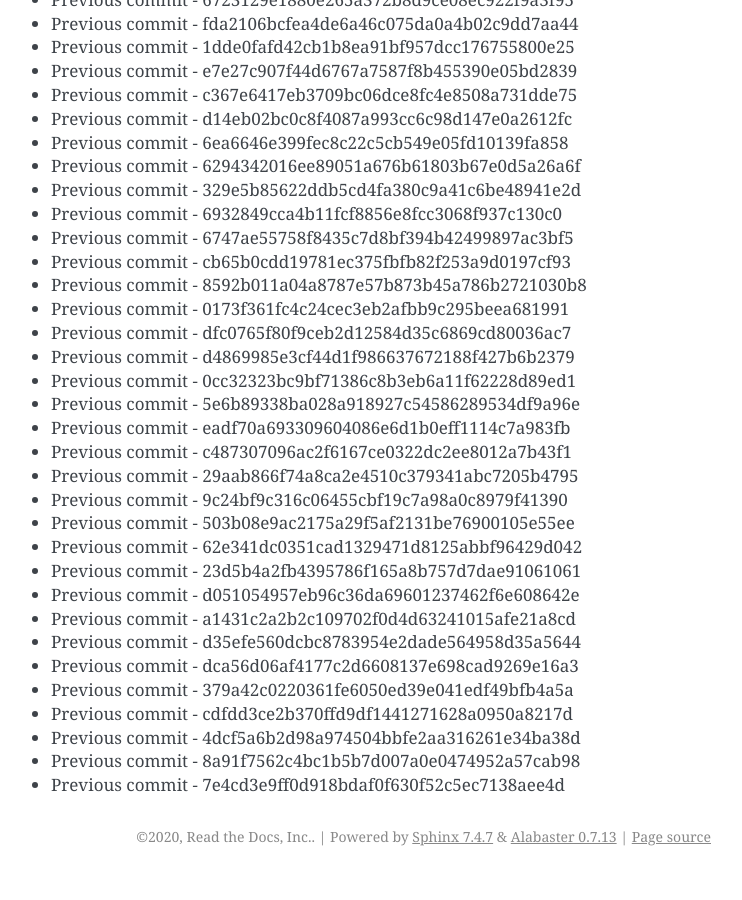
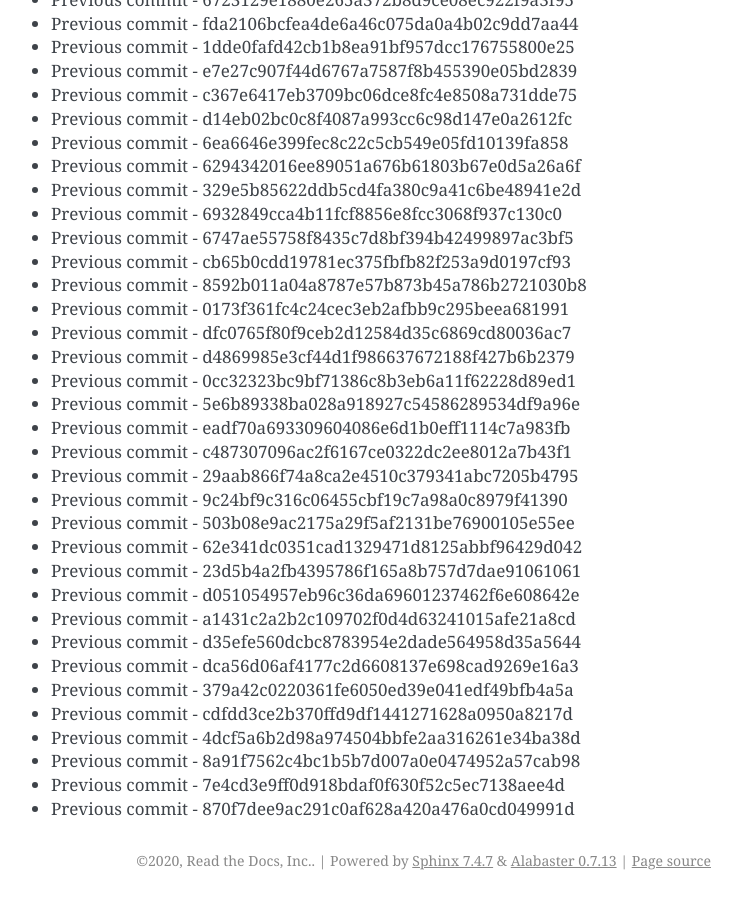
Before and after one commit to readthedocs/rtd-git-stresstest, a Sphinx documentation site: the page built from docs/updates.rst, in a window 1280 px wide and 900 px high, scrolled down 29093 px. Shown: the whole window, without its empty margins (399-1141 px from the left). Built offline with Sphinx 7.4.7, drawn with Linux system fonts in a browser that asks for light colours; before the commit the page ends 29969 px from its top, so only the background shows below that.

Commit message:
Generating commit from previous: 870f7dee9ac291c0af628a420a476a0cd049991d

```diff
--- a/docs/updates.rst
+++ b/docs/updates.rst
@@ -1254,3 +1254,4 @@ It can be tested for any performance characteristics.
 * Previous commit - 4dcf5a6b2d98a974504bbfe2aa316261e34ba38d
 * Previous commit - 8a91f7562c4bc1b5b7d007a0e0474952a57cab98
 * Previous commit - 7e4cd3e9ff0d918bdaf0f630f52c5ec7138aee4d
+* Previous commit - 870f7dee9ac291c0af628a420a476a0cd049991d
```
